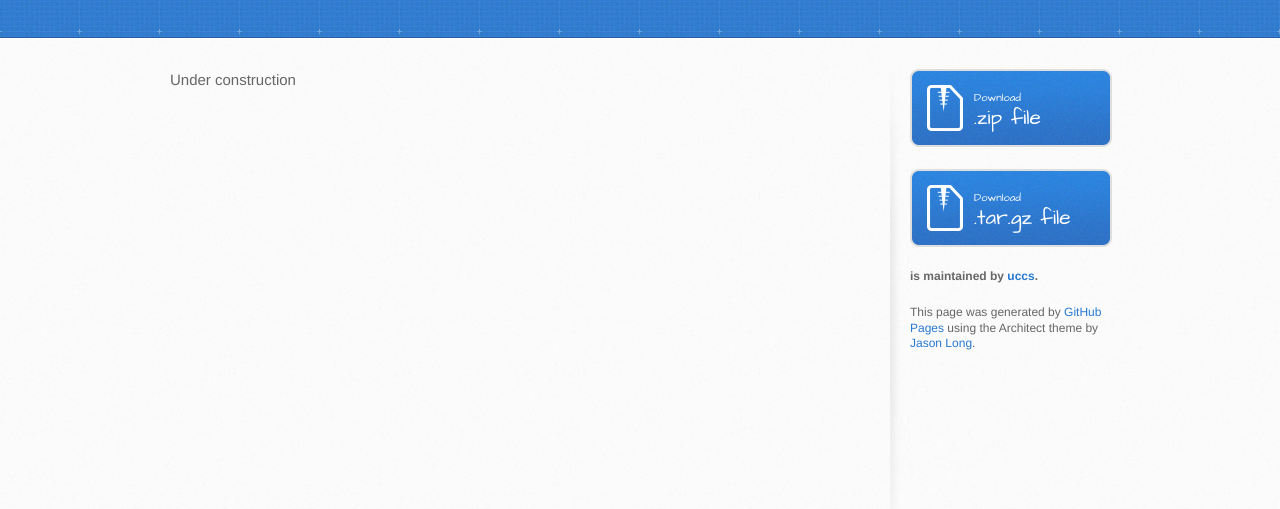
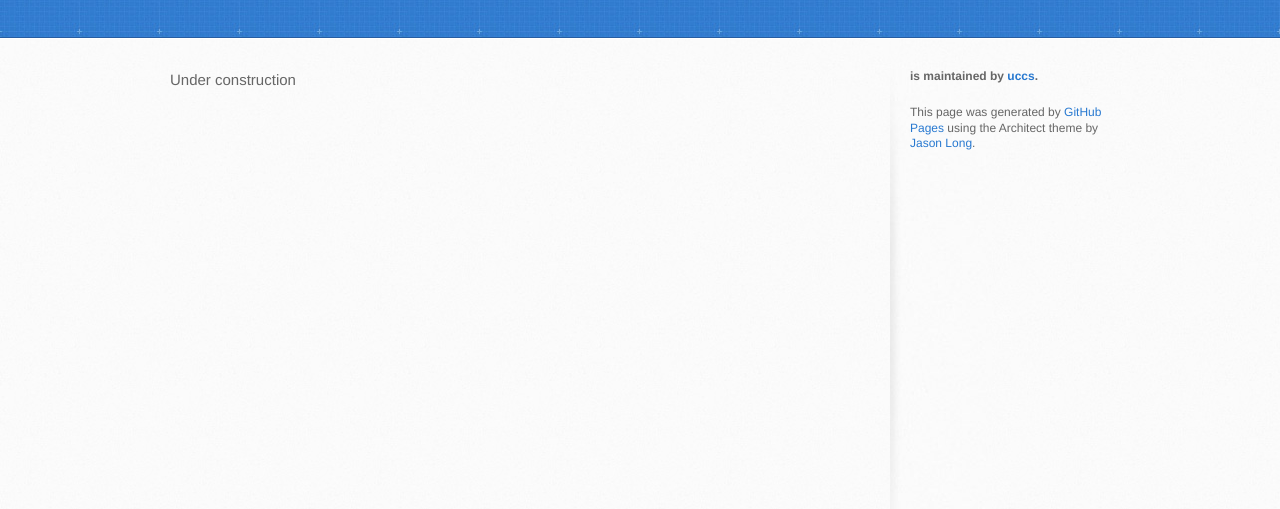
Before and after one commit to uccs/libocoms, a plain HTML site: page index.html in a window 1280 px wide. Shown: the part 129-638 px from the top of the page. Drawn offline with Linux system fonts and the light colour scheme.

Commit message:
Updating index

```diff
--- a/index.html
+++ b/index.html
@@ -32,14 +32,6 @@
         </section>
 
         <aside id="sidebar">
-          <a href="https://github.com/uccs/libocoms/zipball/master" class="button">
-            <small>Download</small>
-            .zip file
-          </a>
-          <a href="https://github.com/uccs/libocoms/tarball/master" class="button">
-            <small>Download</small>
-            .tar.gz file
-          </a>
 
           <p class="repo-owner"><a href="https://github.com/uccs/libocoms"></a> is maintained by <a href="https://github.com/uccs">uccs</a>.</p>
 
```
